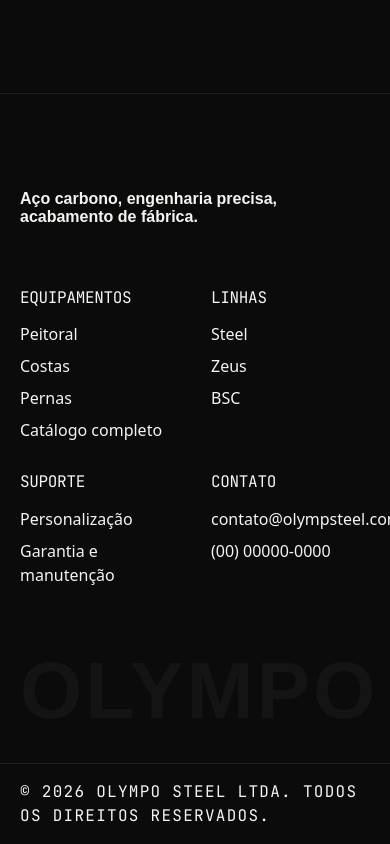
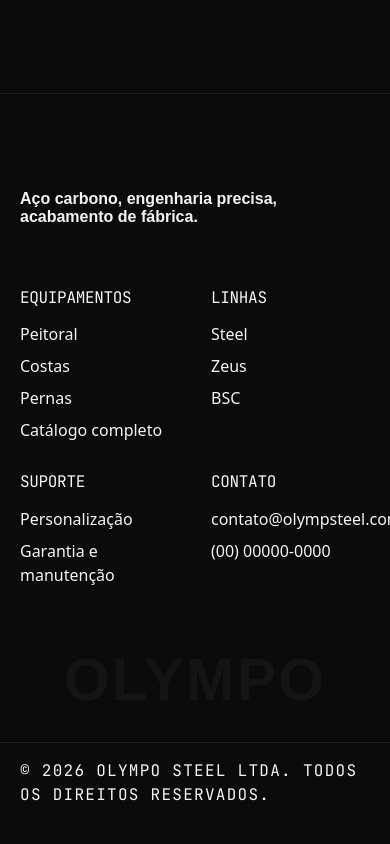
Before and after one commit to Pedrouo/lp-olypmo, a Next.js app: page / in a window 390 px wide. Shown: the part 7927-8771 px from the top of the page. After the commit the page ends 8750 px from the top, so only its background shows below. Built offline with nearby package versions, Linux system fonts and the light colour scheme; a web font is replaced by a local one.

Commit message:
fix: alinhamento e tamanho do texto OLYMPO no rodape

```diff
--- a/components/Footer.tsx
+++ b/components/Footer.tsx
@@ -76,9 +76,9 @@ export function Footer() {
       </div>
 
       {/* Wordmark watermark */}
-      <div className="container-site pb-[var(--space-8)]">
+      <div className="container-site pb-[var(--space-8)] overflow-hidden">
         <p
-          className="font-['Clash_Display',sans-serif] font-bold text-[clamp(5rem,15vw,14rem)] leading-none tracking-[0.04em] select-none"
+          className="font-['Clash_Display',sans-serif] font-bold text-[clamp(3rem,15vw,12rem)] leading-none tracking-[0.04em] select-none text-center whitespace-nowrap"
           style={{ color: "rgba(245,244,241,0.04)" }}
         >
           OLYMPO
```
